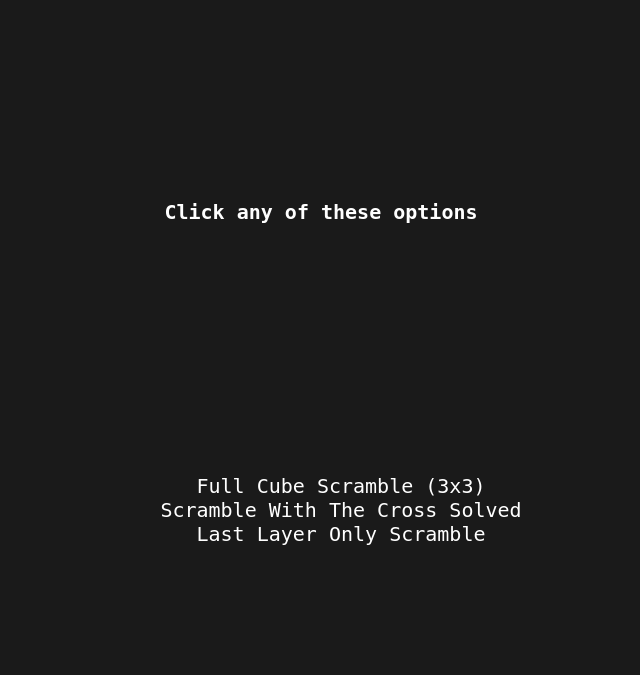
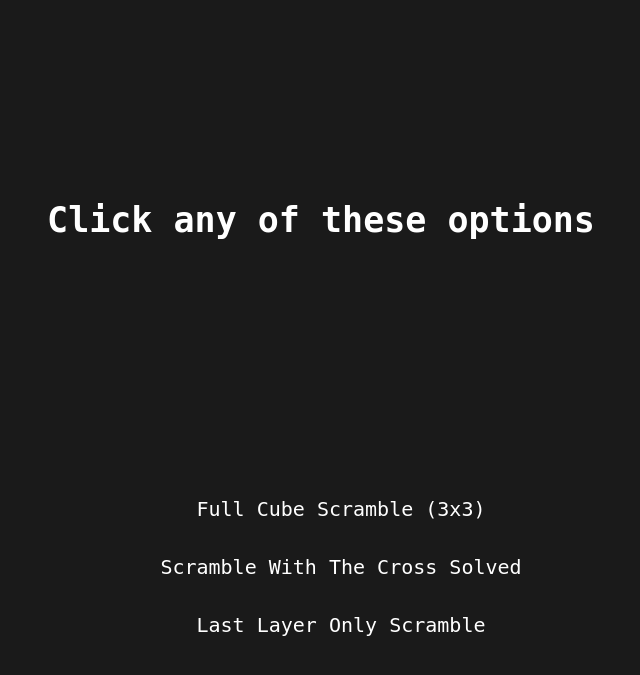
Before and after one commit to Ahmed3457/web-cube-scrambler, a Flask app: page / in a window 1280 px wide. Shown: the top 675 px of the page, without its empty margins (319-959 px from the left). Run offline with Flask 2, Linux system fonts and the light colour scheme.

Commit message:
better styling

```diff
--- a/templates/index.html
+++ b/templates/index.html
@@ -20,7 +20,10 @@
         ul{
             color:var(--font);
             list-style: none;
-            margin: 250px;
+            margin-top: 230px;
+        }
+        li{
+            font-size: 50px;
         }
         div.container{
             text-align: center;
@@ -28,6 +31,7 @@
         }
         h1{
             margin-top: 200px;
+            font-size: 35px;
         }
         a:link{
             text-decoration: none;
```
Also changed, not shown: templates/scramble.html (+9 -0 lines).
